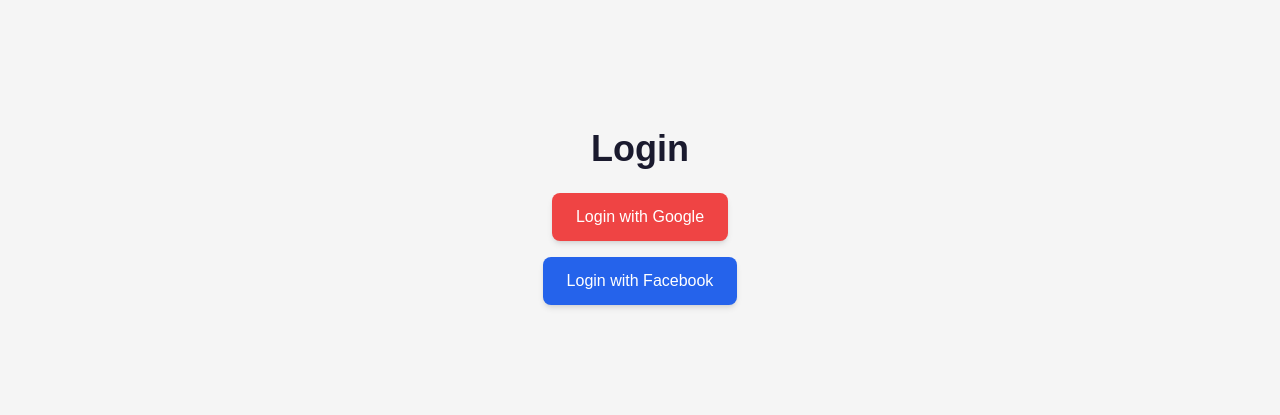
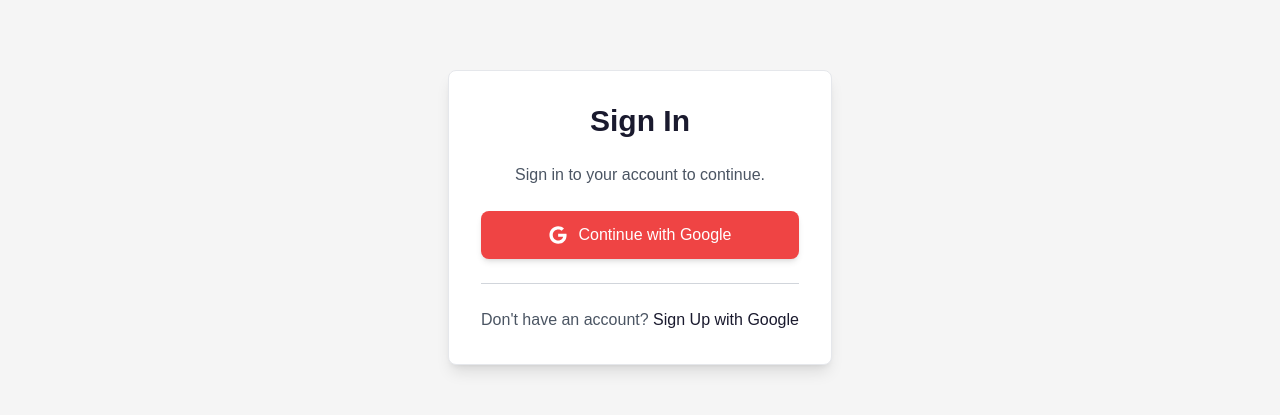
Before and after one commit to stephensenft21/portfoliosite, a React (Create React App) app: page /portfoliosite/login in a window 1280 px wide. Shown: the part 183-598 px from the top of the page. Built offline with nearby package versions, Linux system fonts and the light colour scheme; no server answers.

Commit message:
updated components

```diff
--- a/package.json
+++ b/package.json
@@ -21,6 +21,7 @@
     "react-dom": "^18.3.1",
     "react-firebase-hooks": "^5.1.1",
     "react-icons": "^5.3.0",
+    "react-loading-skeleton": "^3.4.0",
     "react-router-dom": "^6.26.0",
     "react-scripts": "5.0.1",
     "react-slick": "^0.30.2",
--- a/src/App.js
+++ b/src/App.js
@@ -9,7 +9,7 @@
 import PortfolioPage from './pages/PortfolioPage';
 import ResumePage from './pages/ResumePAge';
 import BlogPage from './pages/BlogPage';
-import TestimonialsPage from './pages/TestimonialsPage';
+import FeedbackPage from './pages/FeedbackPage';
 import ConnectPage from './pages/ConnectPage';
 import LoginPage from "./pages/LoginPage";
 import AdminDashboard from "./pages/AdminDashboard";
@@ -38,7 +38,7 @@
               <Route path="/portfolio" element={<PortfolioPage />} />
               <Route path="/resume" element={<ResumePage />} />
               <Route path="/blog" element={<BlogPage />} />
-              <Route path="/testimonials" element={<TestimonialsPage />} />
+              <Route path="/feedback" element={<FeedbackPage />} />
               <Route path="/contact" element={<ContactPage />} />
               <Route path="/connect" element={<ConnectPage />} />
               <Route path="/login" element={<LoginPage />} />
--- /dev/null
+++ b/src/components/SkeletonLoader.js
@@ -0,0 +1,16 @@
+import React from 'react';
+
+const SkeletonLoader = () => {
+  return (
+    <div className="bg-white p-6 rounded-lg shadow-lg">
+      <div className="w-full h-48 bg-gray-300 rounded-t-lg animate-pulse"></div>
+      <div className="p-4 space-y-4">
+        <div className="h-6 bg-gray-300 rounded w-3/4 animate-pulse"></div>
+        <div className="h-4 bg-gray-300 rounded w-5/6 animate-pulse"></div>
+        <div className="h-4 bg-gray-300 rounded w-1/2 animate-pulse"></div>
+      </div>
+    </div>
+  );
+};
+
+export default SkeletonLoader;
--- /dev/null
+++ b/src/context/ArticlesContext.js
@@ -0,0 +1,31 @@
+import React, { createContext, useState, useEffect } from 'react';
+import { fetchArticles } from '../services/articleService';
+
+export const ArticlesContext = createContext();
+
+export const ArticlesProvider = ({ children }) => {
+  const [articles, setArticles] = useState([]);
+  const [loading, setLoading] = useState(true);
+  const [error, setError] = useState(null);
+
+  useEffect(() => {
+    const getArticles = async () => {
+      try {
+        const data = await fetchArticles();
+        setArticles(data);
+      } catch (error) {
+        setError(error.message);
+      } finally {
+        setLoading(false);
+      }
+    };
+
+    getArticles();
+  }, []);
+
+  return (
+    <ArticlesContext.Provider value={{ articles, loading, error }}>
+      {children}
+    </ArticlesContext.Provider>
+  );
+};
--- a/src/context/AuthContext.js
+++ b/src/context/AuthContext.js
@@ -1,6 +1,6 @@
 // src/context/AuthContext.js
 import React, { createContext, useContext, useState, useEffect } from "react";
-import { auth, googleProvider, facebookProvider } from "../firebase";
+import { auth, googleProvider } from "../firebase";
 import { signInWithPopup, onAuthStateChanged, signOut } from "firebase/auth";
 
 const AuthContext = createContext();
@@ -12,8 +12,6 @@
   const [loading, setLoading] = useState(true);
 
   const loginWithGoogle = () => signInWithPopup(auth, googleProvider);
-  const loginWithFacebook = () => signInWithPopup(auth, facebookProvider);
-
   const logout = () => signOut(auth);
 
   useEffect(() => {
@@ -28,7 +26,6 @@
   const value = {
     currentUser,
     loginWithGoogle,
-    loginWithFacebook,
     logout,
   };
 
--- a/src/firebase.js
+++ b/src/firebase.js
@@ -1,6 +1,6 @@
 // src/firebase.js
 import { initializeApp } from "firebase/app";
-import { getAuth, GoogleAuthProvider, FacebookAuthProvider } from "firebase/auth";
+import { getAuth, GoogleAuthProvider } from "firebase/auth";
 import { getAnalytics } from "firebase/analytics";
 // Import the functions you need from the SDKs you need
 // TODO: Add SDKs for Firebase products that you want to use
@@ -24,6 +24,4 @@
 const auth = getAuth(app);
 
 const googleProvider = new GoogleAuthProvider();
-const facebookProvider = new FacebookAuthProvider();
-
-export { auth, googleProvider, facebookProvider };
+export { auth, googleProvider };
--- /dev/null
+++ b/src/managers/articlesService.js
@@ -0,0 +1,18 @@
+import axios from 'axios';
+
+const API_URL = 'https://dev.to/api/articles?per_page=5'; // Replace with the API URL you need
+
+export const fetchArticles = async () => {
+  try {
+    const response = await axios.get(API_URL);
+    return response.data.map(article => ({
+      title: article.title,
+      excerpt: article.description,
+      link: article.url,
+      imageUrl: article.social_image,
+    }));
+  } catch (error) {
+    console.error('Error fetching articles:', error);
+    throw new Error('Failed to fetch articles. Please try again later.');
+  }
+};
--- a/src/pages/TestimonialsPage.js
+++ b/src/pages/FeedbackPage.js
@@ -1,20 +1,20 @@
 import React from 'react';
-import TestimonialsSlider from '../components/Testimonials/TestimonialsSlider';
+import FeedbackSlider from '../components/FeedbackSlider/FeedbackSlider';
 import ClientFeedback from '../components/ClientFeedback';
 import Endorsements from '../components/Endorsements';
 
-const TestimonialsPage = () => {
+const FeedbackPage = () => {
   return (
     <div className="bg-background min-h-screen p-8">
       <div className="max-w-7xl mx-auto bg-white p-8 rounded-lg shadow-md">
-        <h2 className="text-3xl font-bold text-primary mb-6">Testimonials</h2>
+        <h2 className="text-3xl font-bold text-primary mb-6">Feedback</h2>
         <p className="text-textSecondary mb-6">
           Here’s what my clients and colleagues have to say about my work.
         </p>
 
         {/* Testimonials Slider */}
         <div className="mt-12">
-          <TestimonialsSlider />
+          <FeedbackSlider />
           <ClientFeedback />
           <Endorsements />
         </div>
@@ -23,4 +23,4 @@
   );
 };
 
-export default TestimonialsPage;
+export default FeedbackPage;
--- a/src/pages/LoginPage.js
+++ b/src/pages/LoginPage.js
@@ -1,24 +1,55 @@
 import React from 'react';
 import { useAuth } from '../context/AuthContext';
+import { FaGoogle } from 'react-icons/fa'; // React icons for social media logos
 
 const LoginPage = () => {
-  const { loginWithGoogle, loginWithFacebook } = useAuth();
+  const { loginWithGoogle } = useAuth();
 
   return (
-    <div className="min-h-screen bg-background flex flex-col items-center justify-center p-6">
-      <h2 className="text-4xl font-bold text-primary mb-6 animate-slideIn">Login</h2>
+    <div className="min-h-screen bg-background flex items-center justify-center p-6">
+      <div className="w-full max-w-sm p-8 bg-white shadow-lg rounded-lg border border-gray-200">
+        <h2 className="text-3xl font-bold text-primary text-center mb-6 animate-slideIn">
+          Sign In
+        </h2>
+        <p className="text-gray-600 text-center mb-6">
+          Sign in to your account to continue.
+        </p>
+
+        <div className="flex flex-col space-y-4">
           <button
             onClick={loginWithGoogle}
-        className="bg-red-500 text-white px-6 py-3 rounded-lg shadow-md hover:bg-red-600 transition duration-300 mb-4"
+            className="flex items-center justify-center w-full bg-red-500 text-white px-4 py-3 rounded-lg shadow-md hover:bg-red-600 transition duration-300"
           >
-        Login with Google
+            <FaGoogle className="mr-3 text-lg" />
+            Continue with Google
           </button>
+
+          {/* Additional OAuth buttons can be added similarly */}
+          {/* Example for Facebook (uncomment if needed)
           <button
             onClick={loginWithFacebook}
-        className="bg-blue-600 text-white px-6 py-3 rounded-lg shadow-md hover:bg-blue-700 transition duration-300"
+            className="flex items-center justify-center w-full bg-blue-600 text-white px-4 py-3 rounded-lg shadow-md hover:bg-blue-700 transition duration-300"
           >
-        Login with Facebook
+            <FaFacebook className="mr-3 text-lg" />
+            Continue with Facebook
           </button>
+          */}
+        </div>
+
+        <hr className="my-6 border-gray-300" />
+
+        <p className="text-gray-600 text-center">
+          Don't have an account?{' '}
+          <a
+            href="https://accounts.google.com/signup"
+            target="_blank"
+            rel="noopener noreferrer"
+            className="text-primary hover:underline"
+          >
+            Sign Up with Google
+          </a>
+        </p>
+      </div>
     </div>
   );
 };
```
Also changed, not shown: src/components/Articles.js (+25 -26 lines), 1 other file (tests, documents, lock files or other folders). Lines whose indentation alone changed are shown as unchanged.
